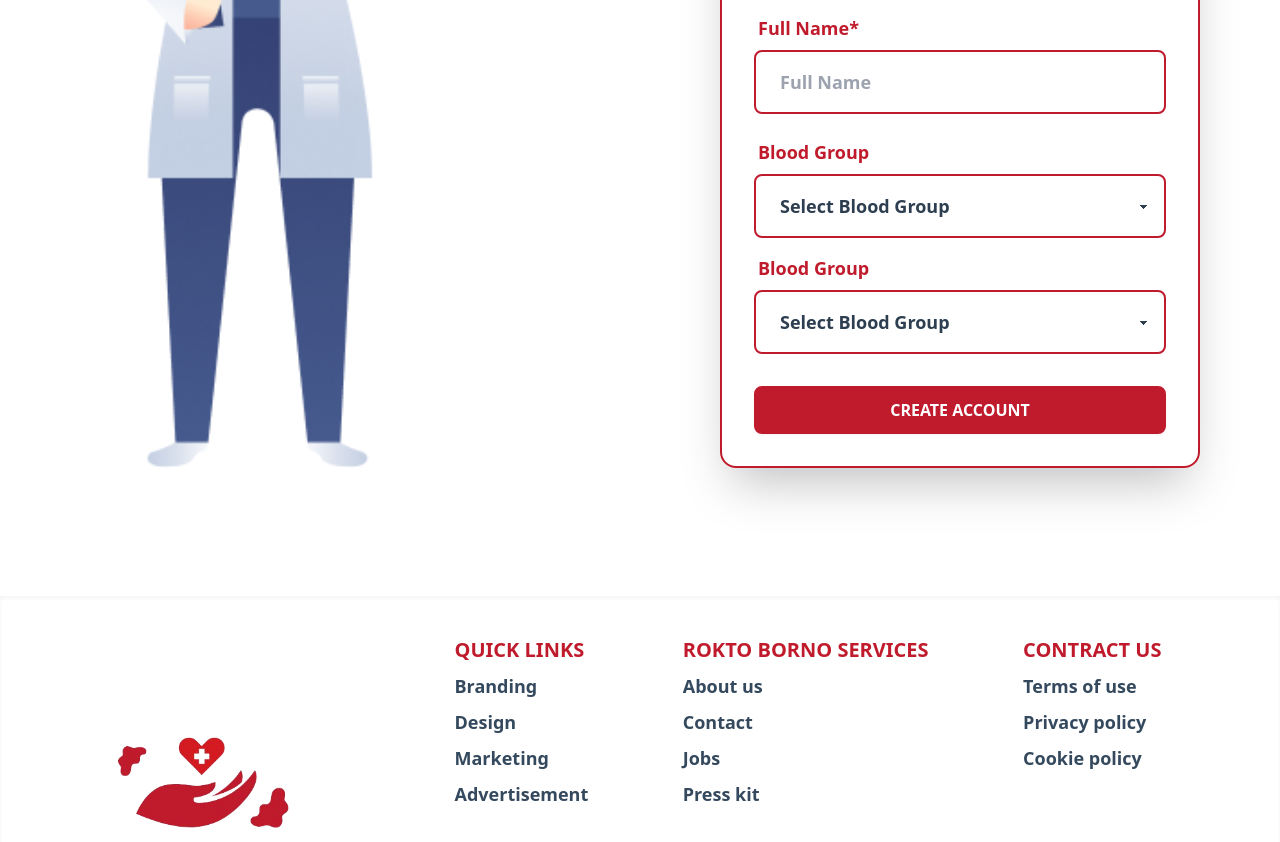
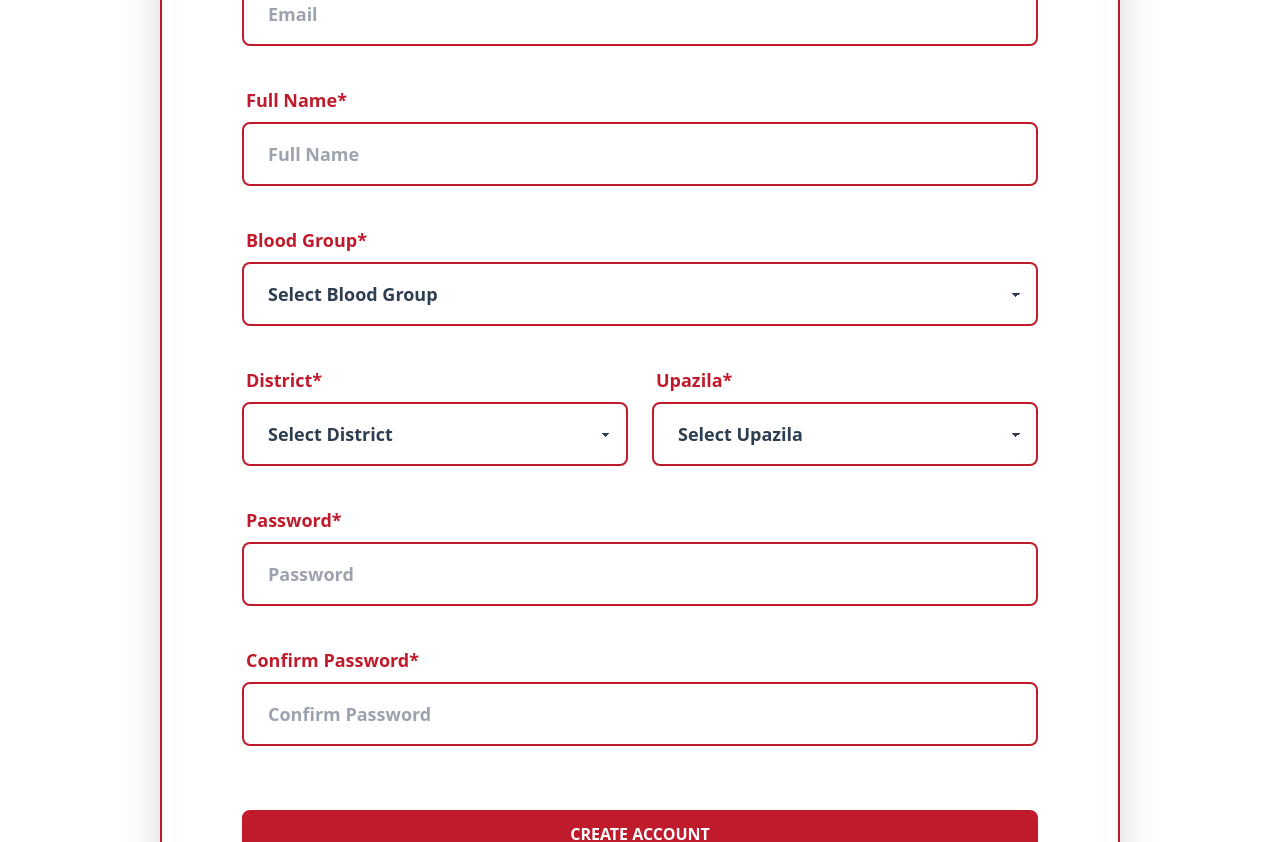
Before and after one commit to Asaduzzaman70/rokto-borno, a React (Vite) app: page /register in a window 1280 px wide. Shown: the part 1000-1842 px from the top of the page. Built offline with nearby package versions, Linux system fonts and the light colour scheme.

Commit message:
Upd: Registration Page

```diff
--- a/src/Components/Authentication/Register/Register.jsx
+++ b/src/Components/Authentication/Register/Register.jsx
@@ -1,8 +1,6 @@
 import { useState } from 'react';
-import img1 from '../../../assets/Elements/Group.png'
-import img2 from '../../../assets/Elements/platelet.png'
 import { useForm } from "react-hook-form"
-import { FaPlus } from 'react-icons/fa';
+import { FaEye, FaEyeSlash, FaPlus } from 'react-icons/fa';
 import Swal from 'sweetalert2';
 
 const Register = () => {
@@ -10,9 +8,13 @@ const Register = () => {
         register,
         handleSubmit,
         formState: { errors },
-    } = useForm();
+        watch,
+        reset
+    } = useForm({mode: 'onTouched'});
 
     const [imagePreview, setImagePreview] = useState(null);
+    const [showPassword, setShowPassword] = useState(true);
+    const password = watch('password');
 
     const handlePreviewImage = (event) => {
         if (event.target.files && event.target.files[0]) {
@@ -35,6 +37,8 @@ const Register = () => {
 
     const onSubmit = (data) => {
         console.log(data);
+        reset();
+        setImagePreview(null)
     }
 
     return (
@@ -46,13 +50,8 @@ const Register = () => {
                 </h2>
                 <p className='md:text-base lg:text-xl text-myText-highDark dark:text-myText-mediumLight'>Your journey to saving lives begins here. Sign up and make a difference today.</p>
             </div>
-            <div className='flex flex-col md:flex-row'>
-                <div className="w-1/2 flex justify-center relative">
-                    <img src={img1} alt="Group.png" />
-                    <img className='absolute w-40 right-32 top-0' src={img2} alt="Group.png" />
-                </div>
-                <div className="w-1/2">
-                    <div className="card shrink-0 shadow-2xl h-full border-2 border-myBg-dark w-3/4 mx-auto">
+            {/* Section 2 */}
+            <div className="card shrink-0 shadow-2xl h-full border-2 border-myBg-dark w-3/4 mx-auto md:px-12 py-12">
                 {/* Image Preview */}
                 <div className='inline-block mx-auto'>
                     {
@@ -75,7 +74,8 @@ const Register = () => {
                             </>
                     }
                 </div>
-                        <form onSubmit={handleSubmit(onSubmit)} className="card-body">
+                {/* Form Field */}
+                <form onSubmit={handleSubmit(onSubmit)} className="card-body space-y-6">
                     {/* Email */}
                     <div className="form-control">
                         <label className="label">
@@ -92,14 +92,10 @@ const Register = () => {
                         <input {...register('name', { required: true })} type="text" placeholder="Full Name" className="input input-lg capitalize bg-transparent border-2 border-myBg-dark text-myText-highDark font-semibold dark:text-myBgTheme-white" />
                         {errors.name && <p className="text-myBg-dark dark:text-myBgTheme-white text-sm mt-2">*Name field is required</p>}
                     </div>
-                            {/* Photo Field */}
-                            <div className="form-control">
-                                <input {...register('photo', { required: true })} onInput={handlePreviewImage} id="fileInput" type="file" placeholder="Photo" className="input input-lg capitalize bg-transparent border-2 border-myBg-dark text-myText-highDark font-semibold dark:text-myBgTheme-white hidden" />
-                            </div>
                     {/* Blood Group */}
                     <div className="form-control">
                         <label className="label">
-                                    <span className="label-text text-lg text-myBg-dark font-bold dark:text-myBgTheme-white dark:border-b-4 dark:border-myBg-dark">Blood Group</span>
+                            <span className="label-text text-lg text-myBg-dark font-bold dark:text-myBgTheme-white dark:border-b-4 dark:border-myBg-dark">Blood Group*</span>
                         </label>
                         <select
                             {...register('bloodGroup', {
@@ -120,10 +116,11 @@ const Register = () => {
                         </select>
                         {errors.bloodGroup && <p className="text-myBg-dark dark:text-myBgTheme-white text-sm mt-2">*{errors.bloodGroup.message}</p>}
                     </div>
+                    <div className='flex flex-col md:flex-row gap-6'>
                         {/* District */}
-                            <div className="form-control">
+                        <div className="form-control w-full">
                             <label className="label">
-                                    <span className="label-text text-lg text-myBg-dark font-bold dark:text-myBgTheme-white dark:border-b-4 dark:border-myBg-dark">Blood Group</span>
+                                <span className="label-text text-lg text-myBg-dark font-bold dark:text-myBgTheme-white dark:border-b-4 dark:border-myBg-dark">District*</span>
                             </label>
                             <select
                                 {...register('district', {
@@ -132,7 +129,7 @@ const Register = () => {
                                 className="select select-bordered input-lg capitalize bg-transparent border-2 border-myBg-dark text-myText-highDark font-semibold dark:bg-myText-highDark dark:text-myBgTheme-white"
                                 defaultValue={'default'}
                             >
-                                    <option disabled value="default">Select Blood Group</option>
+                                <option disabled value="default">Select District</option>
                                 <option value='A+'>A+</option>
                                 <option value='A-'>A-</option>
                                 <option value='B+'>B+</option>
@@ -144,15 +141,88 @@ const Register = () => {
                             </select>
                             {errors.district && <p className="text-myBg-dark dark:text-myBgTheme-white text-sm mt-2">*{errors.district.message}</p>}
                         </div>
+                        {/* Upazila */}
+                        <div className="form-control w-full">
+                            <label className="label">
+                                <span className="label-text text-lg text-myBg-dark font-bold dark:text-myBgTheme-white dark:border-b-4 dark:border-myBg-dark">Upazila*</span>
+                            </label>
+                            <select
+                                {...register('upazila', {
+                                    validate: value => value !== 'default' || 'Upazila field is required'
+                                })}
+                                className="select select-bordered input-lg capitalize bg-transparent border-2 border-myBg-dark text-myText-highDark font-semibold dark:bg-myText-highDark dark:text-myBgTheme-white"
+                                defaultValue={'default'}
+                            >
+                                <option disabled value="default">Select Upazila</option>
+                                <option value='A+'>A+</option>
+                                <option value='A-'>A-</option>
+                                <option value='B+'>B+</option>
+                                <option value='B-'>B-</option>
+                                <option value='AB+'>AB+</option>
+                                <option value='AB-'>AB-</option>
+                                <option value='O+'>O+</option>
+                                <option value='O-'>O-</option>
+                            </select>
+                            {errors.upazila && <p className="text-myBg-dark dark:text-myBgTheme-white text-sm mt-2">*{errors.upazila.message}</p>}
+                        </div>
+                    </div>
+                    {/* Password */}
+                    <div className="form-control relative">
+                        <label className="label">
+                            <span className="label-text text-lg text-myBg-dark font-bold dark:text-myBgTheme-white dark:border-b-4 dark:border-myBg-dark">Password*</span>
+                        </label>
+                        <div>
+                            <input
+                                type={showPassword ? 'text' : 'password'} placeholder="Password"
+                                {...register('password', {
+                                    required: true,
+                                    minLength: 6,
+                                    maxLength: 20,
+                                    pattern: /(?=.*[A-Z])(?=.*[!@#$&*])(?=.*[0-9])(?=.*[a-z])/
+                                })} className="input input-lg bg-transparent border-2 border-myBg-dark text-myText-highDark font-semibold dark:text-myBgTheme-white w-full" />
+                            <button
+                                type="button"
+                                className="absolute right-6 bottom-6 text-myBgTheme-white text-lg"
+                                onClick={() => setShowPassword(!showPassword)}
+                            >
+                                {showPassword ? <FaEye /> : <FaEyeSlash />}
+                            </button>
+                        </div>
+                    </div>
+                    {errors.password?.type === 'required' && <p className='text-red-600'>Password field is required</p>}
+                    {errors.password?.type === 'minLength' && <p className='text-red-600'>Password must be 6 characters</p>}
+                    {errors.password?.type === 'maxLength' && <p className='text-red-600'>Password must be less then 20 characters</p>}
+                    {errors.password?.type === 'pattern' && <p className='text-red-600'>Password must have one uppercase, one lowercase, one number and one special characters</p>}
+                    {/* Confirm Password */}
+                    <div className="form-control relative">
+                        <label className="label">
+                            <span className="label-text text-lg text-myBg-dark font-bold dark:text-myBgTheme-white dark:border-b-4 dark:border-myBg-dark">Confirm Password*</span>
+                        </label>
+                        <div>
+                            <input {...register('confirmPassword', { required: true,
+                                validate: (value) => value === password || 'Password do not match'
+                             })} type={showPassword ? 'text' : 'password'}
+                                placeholder="Confirm Password" className="input input-lg capitalize bg-transparent border-2 border-myBg-dark text-myText-highDark font-semibold dark:text-myBgTheme-white w-full" />
+                            <button
+                                className="absolute right-6 bottom-6 text-myBgTheme-white text-lg"
+                                onClick={() => setShowPassword(!showPassword)}
+                            >
+                                {showPassword ? <FaEye /> : <FaEyeSlash />}
+                            </button>
+                        </div>
+                    </div>
+                    {errors.confirmPassword && <p className="text-myBg-dark dark:text-myBgTheme-white text-sm mt-2">*{errors.confirmPassword?.message}</p>}
+                    {/* Photo Field */}
+                    <div className="form-control">
+                        <input {...register('photo', { required: true })} onInput={handlePreviewImage} id="fileInput" type="file" placeholder="Photo" className="input input-lg capitalize bg-transparent border-2 border-myBg-dark text-myText-highDark font-semibold dark:text-myBgTheme-white hidden" />
+                    </div>
                     {/* Submit */}
                     <div className="form-control mt-6">
                         <input className="btn text-base uppercase bg-myBg-dark text-myBgTheme-white font-bold border-4 border-myBg-dark" type="submit" value="Create Account" />
                     </div>
                 </form>
-                    </div>
-                </div>
-            </div>
-        </div>
+            </div >
+        </div >
     );
 };
 
```
Lines whose indentation alone changed are shown as unchanged.
